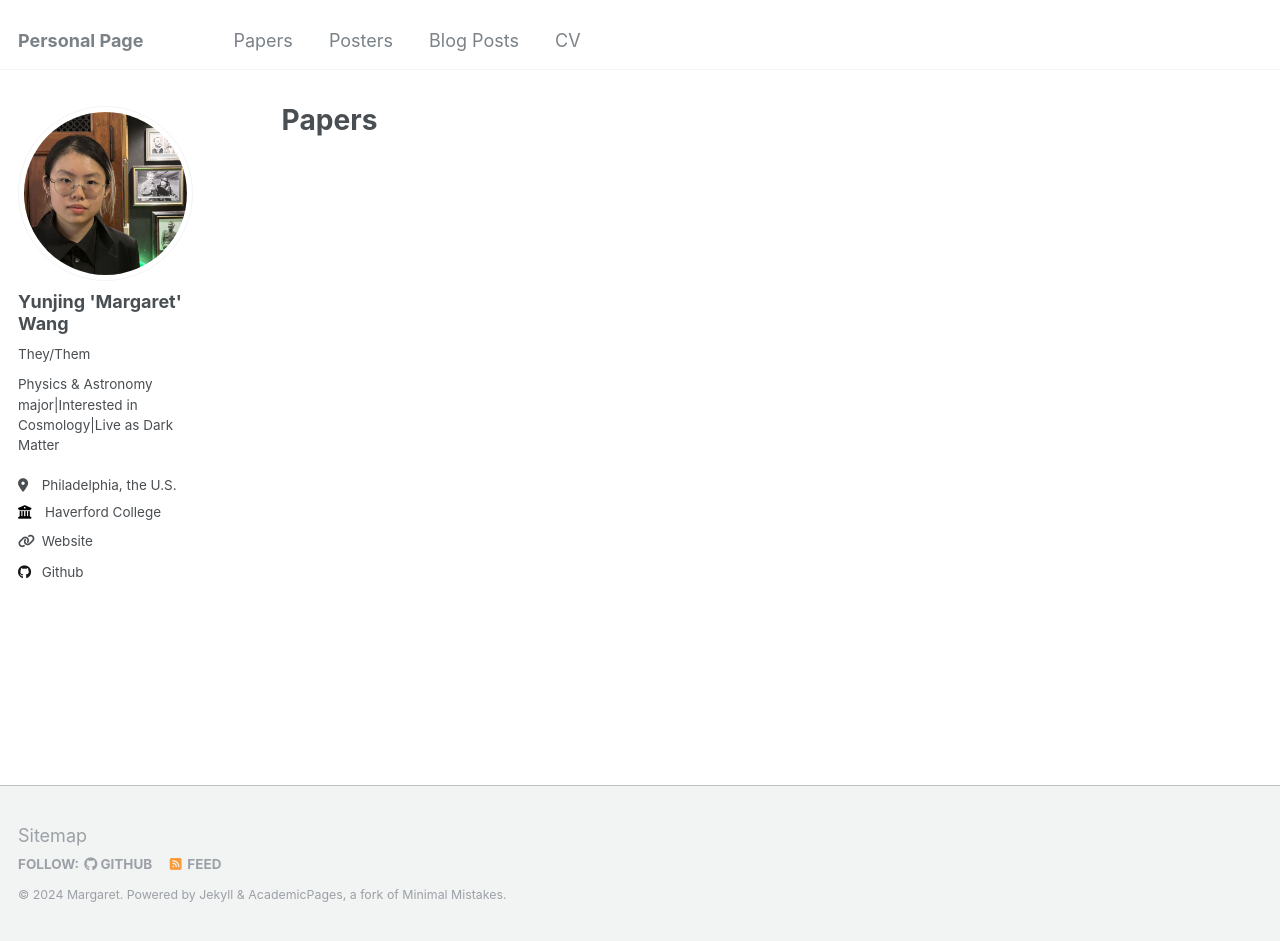
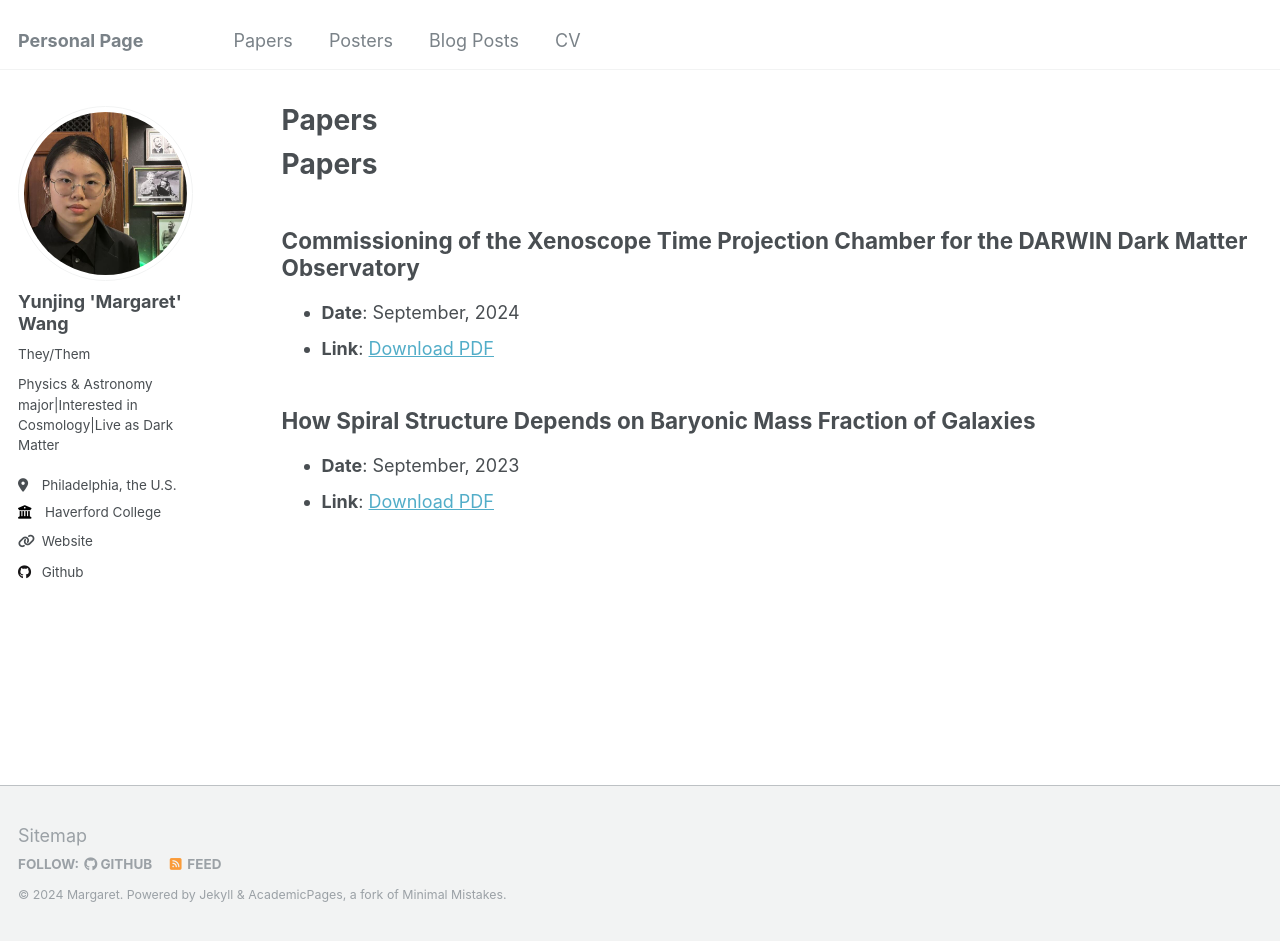
Before and after one commit to Margaret42/Yunjing-Wang, a Jekyll site: the page built from _pages/papers.html, in a window 1280 px wide and 941 px high. Built offline with Jekyll 4.4.1, drawn with Linux system fonts in a browser that asks for light colours.

Commit message:
Update papers.html

```diff
--- a/_pages/papers.html
+++ b/_pages/papers.html
@@ -7,6 +7,16 @@ author_profile: true
 
 {% include base_path %}
 
-{% for post in site.papers %}
-  {% include archive-single.html %}
-{% endfor %}
+<h1>Papers</h1>
+
+<h2>Commissioning of the Xenoscope Time Projection Chamber for the DARWIN Dark Matter Observatory</h2>
+<ul>
+  <li><strong>Date</strong>: September, 2024</li>
+  <li><strong>Link</strong>: <a href="/file/Commissioning_of_the_Xenoscope_Time_Projection_Chamber_for_the_DARWIN_Dark_Matter_Observatory(2).pdf">Download PDF</a></li>
+</ul>
+
+<h2>How Spiral Structure Depends on Baryonic Mass Fraction of Galaxies</h2>
+<ul>
+  <li><strong>Date</strong>: September, 2023</li>
+  <li><strong>Link</strong>: <a href="How_Spiral_Structure_Depends_on_Baryonic_Mass_Fraction_of_Galaxies.pdf">Download PDF</a></li>
+</ul>
```
